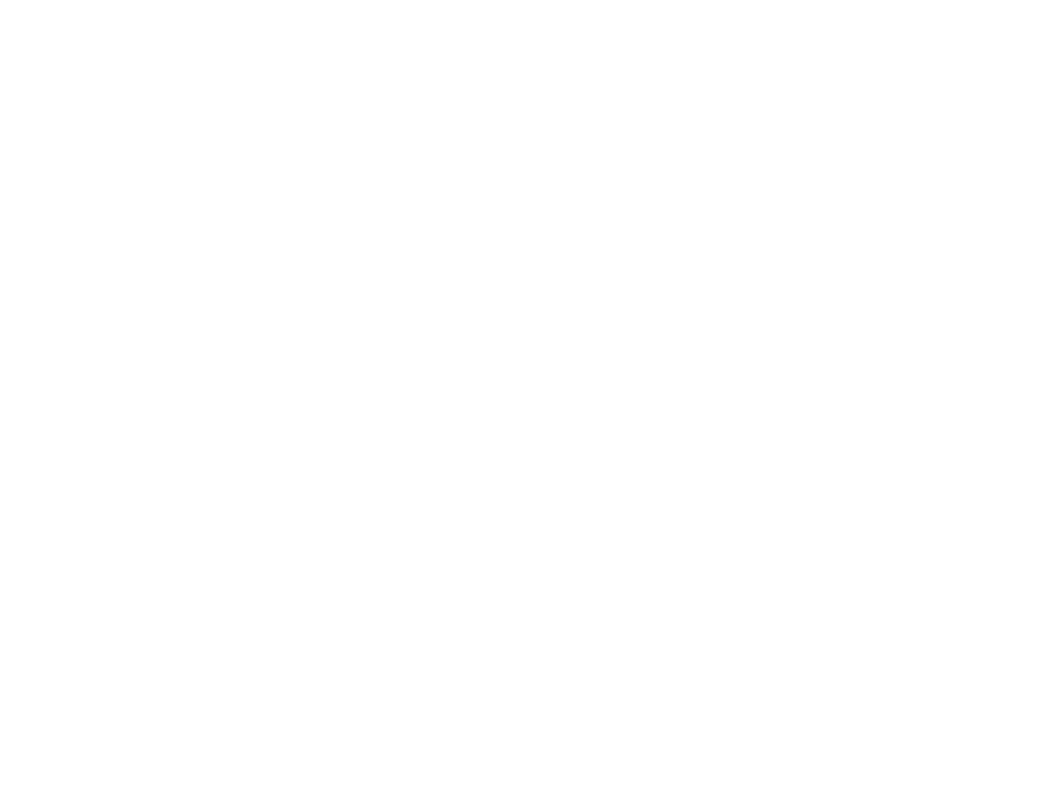
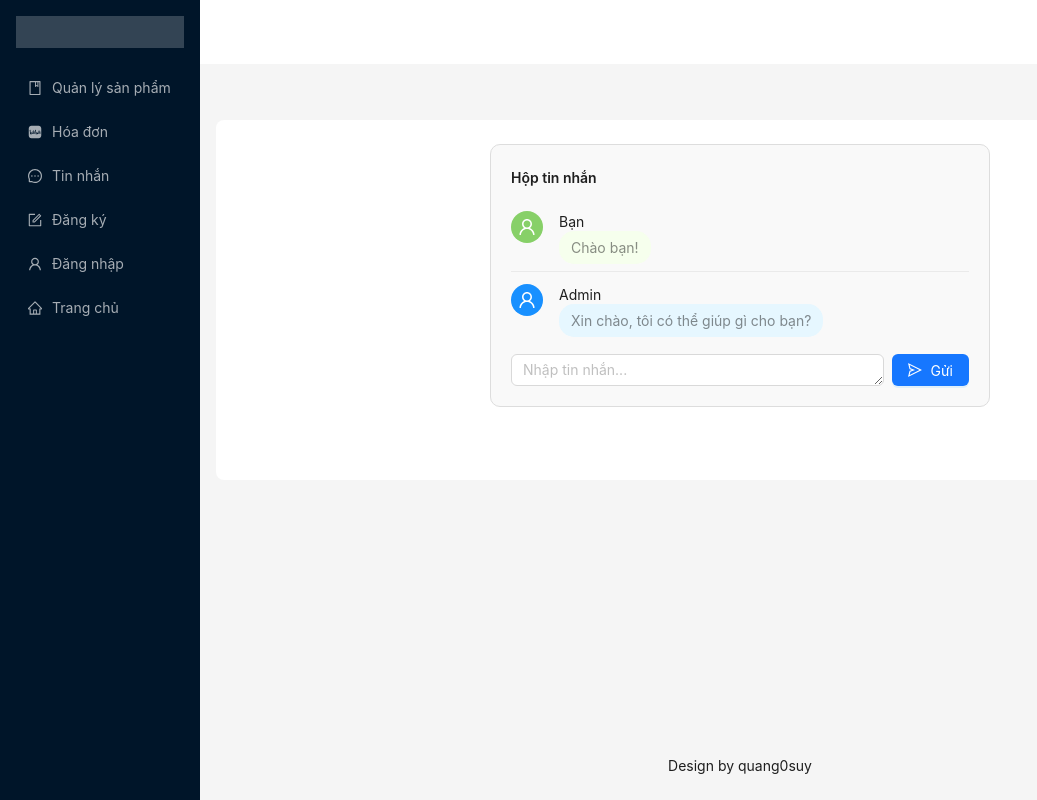
Before and after one commit to suycode/ReactJS, a React (Vite) app: page /inbox in a window 1280 px wide. Before the commit this address had no page. Shown: the whole page, without its empty margins (0-1037 px from the left). Built offline with nearby package versions, Linux system fonts and the light colour scheme; data requests are answered from the project's data file.

Commit message:
update chat

```diff
--- a/src/App.jsx
+++ b/src/App.jsx
@@ -15,6 +15,8 @@ import Pay from './pages/Pay';
 import Detail from './pages/Detail';
 import Signin from './pages/Signin';
 import Signup from './pages/Signup';
+import Bill from "./admin/Bill";
+import Inbox from "./admin/Inbox";
 
 function App() {
   const [products, setProducts] = useState([]);
@@ -38,6 +40,8 @@ function App() {
           <Route path="/list-pr" element={<List />} />
           <Route path="/add-pr" element={<Add />} />
           <Route path="/edit-pr" element={<Edit />} />
+          <Route path="/bill" element={<Bill />} />
+          <Route path="/inbox" element={<Inbox />} />
           <Route path="/register" element={<Register />} />
           <Route path="/login" element={<Login />} />
         </Route>
--- /dev/null
+++ b/src/admin/Bill.jsx
@@ -0,0 +1,94 @@
+import React from "react";
+import {  Typography, Image, Skeleton, Table } from "antd";
+import { useQuery } from "@tanstack/react-query";
+import axios from "axios";
+import { BookOutlined } from "@ant-design/icons";
+
+const Bill = () => {
+    const { data, isLoading } = useQuery({
+        queryKey: ["products"],
+        queryFn: async () => {
+            const response = await axios.get(`http://localhost:3000/products`);
+            return response.data.map((product) => ({
+                key: product.id,
+                ...product,
+            }));
+        },
+    });
+
+    const columns = [
+        {
+            title: "Tên sản phẩm",
+            dataIndex: "name",
+            key: "name",
+            render: (text) => <a>{text}</a>,
+            align: "center",
+        },
+        {
+            title: "Ảnh sản phẩm",
+            dataIndex: "imageUrl",
+            key: "imageUrl",
+            render: (_, item) => {
+                return <Image width={60} src={item.imageUrl} />;
+            },
+            align: "center",
+        },
+        {
+            title: "Giá bán (VNĐ)",
+            key: "price",
+            dataIndex: "price",
+            align: "center",
+        },
+        {
+            title: "Số lượng",
+            key: "quantity",
+            dataIndex: "quantity",
+            align: "center",
+        },
+        {
+            title: <strong>Thành tiền (VNĐ)</strong> ,
+            key: "total",
+            align: "center",
+            render: (_, record) => (
+                <Typography.Text strong>
+                  {(record.price * record.quantity).toLocaleString()}
+                </Typography.Text>
+              ),
+        },
+    ];
+
+    const orderInfo = {
+        customerName: "Nguyễn Huy Quang",
+        phoneNumber: "023456789",
+        orderDate: "2024-12-30 10:30",
+        address: "123 Đường ABC, Quận 1, TP.HCM",
+        status: "Đã xác nhận",
+    };
+
+    return (
+        <>
+            <h1 className="page-title">
+                <BookOutlined style={{ marginRight: '8px' }} />
+                Chi tiết hóa đơn
+            </h1>
+
+            <div style={{ marginBottom: "20px", lineHeight: "1.8" }}>
+                <p><strong>Tên khách hàng:</strong> {orderInfo.customerName}</p>
+                <p><strong>Số điện thoại:</strong> {orderInfo.phoneNumber}</p>
+                <p><strong>Thời gian đặt hàng:</strong> {orderInfo.orderDate}</p>
+                <p><strong>Địa chỉ giao hàng:</strong> {orderInfo.address}</p>
+                <p><strong>Tình trạng đơn hàng:</strong> {orderInfo.status}</p>
+            </div>
+
+            <Skeleton active loading={isLoading}>
+                <Table
+                    columns={columns}
+                    dataSource={data}
+                    pagination={{ pageSize: 6 }}
+                />
+            </Skeleton>
+        </>
+    );
+};
+
+export default Bill;
--- /dev/null
+++ b/src/admin/Inbox.jsx
@@ -0,0 +1,78 @@
+import React, { useState } from "react";
+import { Input, Button, List, Avatar, Typography } from "antd";
+import { SendOutlined, UserOutlined } from "@ant-design/icons";
+import "./inbox.css";
+
+const { TextArea } = Input;
+const { Text } = Typography;
+
+const Inbox = () => {
+    const [messages, setMessages] = useState([
+        { id: 1, sender: "Bạn", text: "Chào bạn!", type: "sent" },
+        { id: 2, sender: "Admin", text: "Xin chào, tôi có thể giúp gì cho bạn?", type: "received" },
+    ]);
+
+    const [inputValue, setInputValue] = useState("");
+
+    const handleSendMessage = () => {
+        if (inputValue.trim()) {
+            const newMessage = {
+                id: messages.length + 1,
+                sender: "Bạn",
+                text: inputValue,
+                type: "sent",
+            };
+            setMessages([...messages, newMessage]);
+            setInputValue("");
+        }
+    };
+
+    return (
+        <div className="chat-container">
+            <div className="chat-header">
+                <Text strong>Hộp tin nhắn</Text>
+            </div>
+
+            <div className="chat-messages">
+                <List
+                    dataSource={messages}
+                    renderItem={(msg) => (
+                        <List.Item
+                            key={msg.id}
+                            className={`chat-message ${msg.type}`}
+                        >
+                            <List.Item.Meta
+                                avatar={
+                                    <Avatar
+                                        icon={<UserOutlined />}
+                                        className={msg.type === "sent" ? "avatar-sent" : "avatar-received"}
+                                    />
+                                }
+                                title={msg.sender}
+                                description={
+                                    <span className={`chat-bubble ${msg.type}`}>
+                                        {msg.text}
+                                    </span>
+                                }
+                            />
+                        </List.Item>
+                    )}
+                />
+            </div>
+
+            <div className="chat-input">
+                <TextArea
+                    rows={1}
+                    value={inputValue}
+                    onChange={(e) => setInputValue(e.target.value)}
+                    placeholder="Nhập tin nhắn..."
+                />
+                <Button type="primary" icon={<SendOutlined />} onClick={handleSendMessage}>
+                    Gửi
+                </Button>
+            </div>
+        </div>
+    );
+};
+
+export default Inbox;
--- a/src/admin/Register.jsx
+++ b/src/admin/Register.jsx
@@ -11,10 +11,10 @@ const Register = () => {
                 Đăng ký tài khoản
             </h1>
             <Form
-                name="register"
-                className="register-form"
+            name="login"
             labelCol={{ span: 8 }}
             wrapperCol={{ span: 16 }}
+            style={{ maxWidth: 600 }}
             >
             <Form.Item
                 label="Tên đăng nhập"
@@ -51,6 +51,7 @@ const Register = () => {
                 type="primary"
                 htmlType="submit"
                 className="register-button"
+                size="large"
                 >
                 Đăng ký
                 </Button>
--- /dev/null
+++ b/src/admin/inbox.css
@@ -0,0 +1,63 @@
+/* Container chính của khung chat */
+.chat-container {
+    padding: 20px;
+    max-width: 500px;
+    margin: 0 auto;
+    border: 1px solid #ddd;
+    border-radius: 10px;
+    background-color: #f9f9f9;
+}
+
+/* Tiêu đề hộp chat */
+.chat-header {
+    margin-bottom: 10px;
+    font-size: 16px;
+}
+
+/* Danh sách tin nhắn */
+.chat-messages {
+    max-height: 300px;
+    overflow-y: auto;
+    margin-bottom: 10px;
+}
+
+/* Tin nhắn */
+.chat-message {
+    display: flex;
+    align-items: center;
+}
+
+/* Avatar */
+.avatar-sent {
+    background-color: #87d068;
+}
+
+.avatar-received {
+    background-color: #1890ff;
+}
+
+/* Nội dung tin nhắn */
+.chat-bubble {
+    padding: 8px 12px;
+    border-radius: 15px;
+    max-width: 70%;
+    word-wrap: break-word;
+}
+
+/* Tin nhắn người gửi */
+.chat-bubble.sent {
+    background-color: #f6ffed;
+    align-self: flex-end;
+}
+
+/* Tin nhắn người nhận */
+.chat-bubble.received {
+    background-color: #e6f7ff;
+    align-self: flex-start;
+}
+
+/* Input và nút gửi tin nhắn */
+.chat-input {
+    display: flex;
+    gap: 8px;
+}
--- a/src/admin/product/List.jsx
+++ b/src/admin/product/List.jsx
@@ -61,19 +61,19 @@ const List = () => {
             align: "center"
         },
         {
-            title: "Ảnh",
+            title: "Tên sản phẩm",
+            dataIndex: "name",
+            key: "name",
+            render: (text) => <a>{text}</a>,
+            align: "center",
+        },
+        {
+            title: "Ảnh sản phẩm",
             dataIndex: "imageUrl",
             key: "imageUrl",
             render: (_, item) => {
                 return <Image width={60} src={item.imageUrl} />;
             },
-            align: "center",
-        },
-        {
-            title: "Tên sản phẩm",
-            dataIndex: "name",
-            key: "name",
-            render: (text) => <a>{text}</a>,
             align: "center",
         },
         {
--- a/src/admin/register.css
+++ b/src/admin/register.css
@@ -1,20 +1,12 @@
 .register-title {
     font-size: 2rem;
-    color: #52c41a;
+    color: blue;
     margin-bottom: 1.25rem;
 }
-
 .icon-spacing {
     margin-right: 8px;
 }
-
-.register-form {
-    max-width: 600px;
-    margin-left: 300px;
-}
-
 .register-button {
-    background-color: #52c41a;
     padding: 10px 20px;
     font-size: 16px;
     margin-top: 20px;
--- a/src/layout/LayoutAdmin.jsx
+++ b/src/layout/LayoutAdmin.jsx
@@ -1,7 +1,7 @@
 import React from "react";
 import { Link, Outlet } from "react-router-dom";
 import { Breadcrumb, Layout, Menu, theme } from "antd";
-import { HomeOutlined, BookOutlined, FormOutlined, UserOutlined, ShoppingCartOutlined } from "@ant-design/icons";
+import { HomeOutlined, BookOutlined, FormOutlined, UserOutlined, ShoppingCartOutlined, BilibiliFilled, MessageOutlined } from "@ant-design/icons";
 
 const { Header, Content, Footer, Sider } = Layout;
 
@@ -17,6 +17,16 @@ const LayoutAdmin = () => {
       label: <Link to="/list-pr">Quản lý sản phẩm</Link>,
     },
     {
+      key: "bill",
+      icon: <BilibiliFilled />,
+      label: <Link to="/bill">Hóa đơn</Link>,
+    },
+    {
+      key: "inbox",
+      icon: <MessageOutlined />,
+      label: <Link to="/inbox">Tin nhắn</Link>,
+    },
+    {
       key: "register",
       icon: <FormOutlined />,
       label: <Link to="/register">Đăng ký</Link>,
@@ -30,11 +40,6 @@ const LayoutAdmin = () => {
       key: "home",
       icon: <HomeOutlined />,
       label: <Link to="/home">Trang chủ</Link>,
-    },
-    {
-      key: "cart",
-      icon: <ShoppingCartOutlined />,
-      label: <Link to="/cart">Giỏ hàng</Link>,
     },
   ];
 
```
Also changed, not shown: src/admin/Login.jsx (+18 -6 lines). Lines whose indentation alone changed are shown as unchanged.
